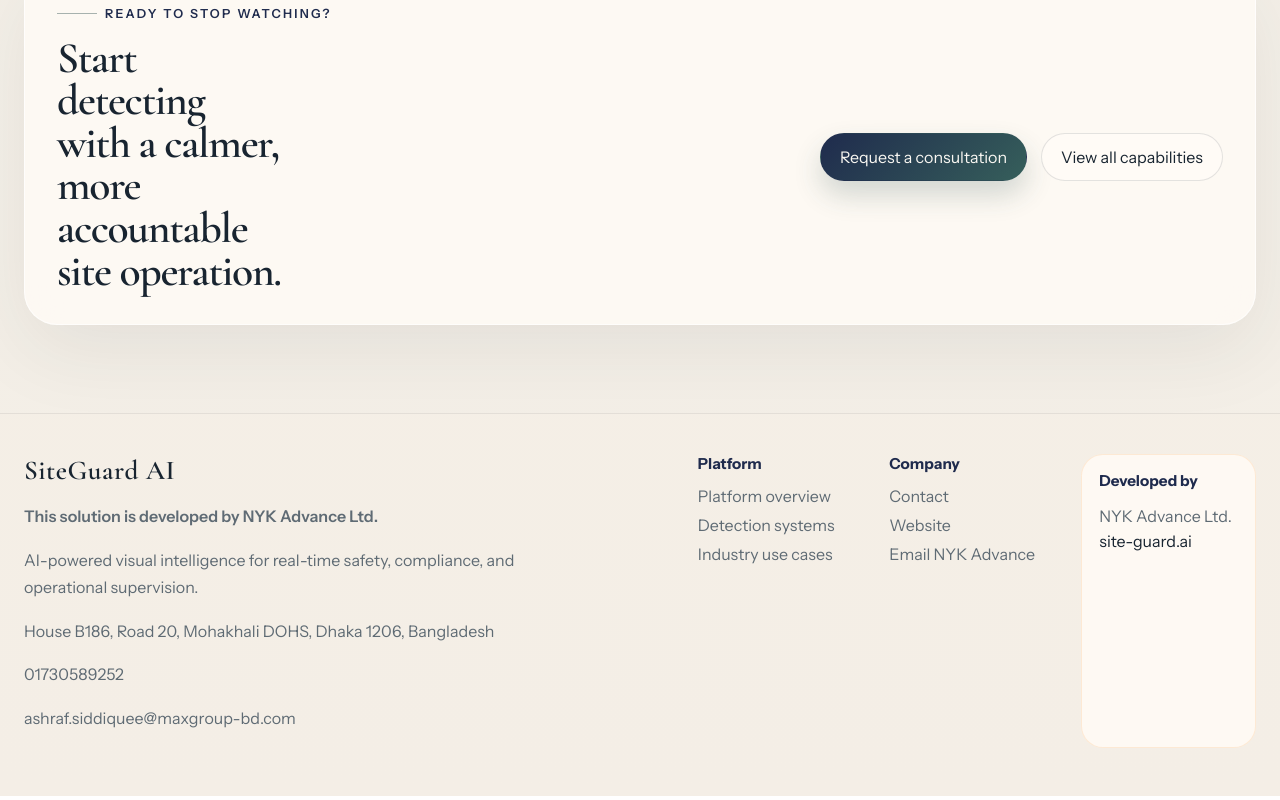
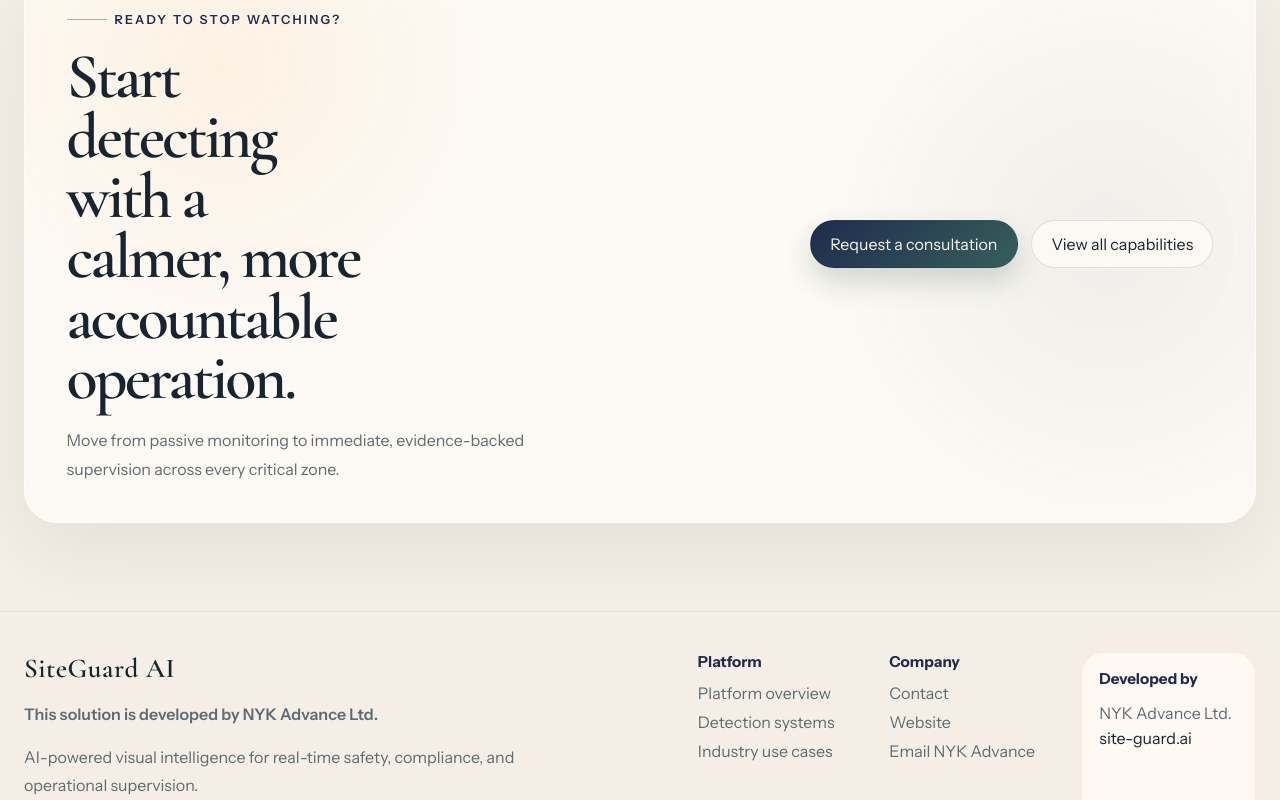
Before and after one commit to ramim121/siteguard-site, a Next.js app: page / in a window 1280 px wide. Shown: the part 3140-3940 px from the top of the page. Built offline with nearby package versions, Linux system fonts and the light colour scheme.

Commit message:
Refine homepage CTA section

```diff
--- a/app/globals.css
+++ b/app/globals.css
@@ -901,6 +901,18 @@ img {
   height: 1.75rem;
 }
 
+.card-icon-small-accent {
+  width: 1.85rem;
+  height: 1.85rem;
+  background: rgba(246, 139, 31, 0.08);
+  color: var(--teal-deep);
+}
+
+.card-icon-small-accent svg {
+  width: 0.82rem;
+  height: 0.82rem;
+}
+
 .industry-card-top .card-icon {
   width: 1.9rem;
   height: 1.9rem;
@@ -918,11 +930,76 @@ img {
   gap: 1rem;
 }
 
+.industry-overview-grid {
+  display: grid;
+  grid-template-columns: repeat(3, minmax(0, 1fr));
+  gap: 1rem;
+  margin-bottom: 1.4rem;
+}
+
+.industry-overview-card {
+  padding: 1.3rem;
+  border-radius: var(--radius-md);
+  background: rgba(255, 252, 247, 0.84);
+  border: 1px solid rgba(255, 255, 255, 0.7);
+  box-shadow: var(--shadow);
+  transition: transform 220ms ease, box-shadow 220ms ease, border-color 220ms ease;
+}
+
+.industry-overview-card:hover {
+  transform: translateY(-6px);
+  box-shadow: 0 28px 70px rgba(31, 43, 77, 0.14);
+  border-color: rgba(246, 139, 31, 0.26);
+}
+
+.industry-overview-head {
+  display: flex;
+  align-items: center;
+  gap: 0.8rem;
+  margin-bottom: 0.8rem;
+}
+
+.industry-overview-head span {
+  display: block;
+  text-transform: uppercase;
+  letter-spacing: 0.15em;
+  font-size: 0.68rem;
+  color: var(--amber);
+  margin-bottom: 0.35rem;
+}
+
+.industry-overview-head h3 {
+  margin: 0;
+  font-size: 1.05rem;
+}
+
+.industry-overview-card p {
+  margin: 0 0 0.9rem;
+  color: var(--muted);
+  line-height: 1.68;
+}
+
+.industry-overview-card ul {
+  margin: 0;
+  padding-left: 1.15rem;
+  color: var(--muted);
+  display: grid;
+  gap: 0.55rem;
+}
+
 .industry-columns {
   display: grid;
   grid-template-columns: repeat(2, minmax(0, 1fr));
   gap: 1rem;
   margin-top: 1rem;
+}
+
+.industry-detail-grid-redesigned {
+  gap: 1rem;
+}
+
+.industry-detail-head-redesigned {
+  margin-bottom: 0.9rem;
 }
 
 .industry-columns h4 {
@@ -932,15 +1009,46 @@ img {
 
 .cta-panel {
   border-radius: calc(var(--radius-lg) + 0.2rem);
-  padding: 2rem;
+  padding: 2.4rem 2.6rem;
   display: flex;
   align-items: center;
   justify-content: space-between;
-  gap: 1.5rem;
+  gap: 2rem;
+  min-height: 18rem;
+  background:
+    radial-gradient(circle at 16% 18%, rgba(246, 139, 31, 0.08), transparent 24%),
+    radial-gradient(circle at 88% 50%, rgba(31, 43, 77, 0.06), transparent 26%),
+    rgba(255, 252, 247, 0.82);
 }
 
 .cta-panel h2 {
-  max-width: 11ch;
+  max-width: 10ch;
+  font-size: clamp(3rem, 5vw, 5rem);
+  line-height: 0.94;
+  letter-spacing: -0.045em;
+}
+
+.cta-copy {
+  max-width: 38rem;
+}
+
+.cta-copy .eyebrow {
+  margin-bottom: 1.25rem;
+}
+
+.cta-copy p {
+  margin: 1.15rem 0 0;
+  max-width: 30rem;
+  color: var(--muted);
+  font-size: 1rem;
+  line-height: 1.78;
+}
+
+.cta-actions {
+  align-items: center;
+  justify-content: flex-end;
+  margin-top: 0;
+  min-width: 23rem;
 }
 
 .solution-architecture-layout {
@@ -1034,7 +1142,7 @@ img {
 }
 
 .footer-copy {
-  max-width: 36rem;
+  max-width: 34rem;
 }
 
 .footer-developed {
@@ -1042,8 +1150,42 @@ img {
   font-weight: 600;
 }
 
-.footer-address-block {
-  margin-top: 1rem;
+.footer-contact-stack {
+  display: grid;
+  gap: 0.8rem;
+  margin-top: 1.1rem;
+}
+
+.footer-contact-item {
+  display: grid;
+  grid-template-columns: auto 1fr;
+  gap: 0.75rem;
+  align-items: start;
+}
+
+.footer-contact-item span {
+  display: block;
+  margin-bottom: 0.2rem;
+  text-transform: uppercase;
+  letter-spacing: 0.14em;
+  font-size: 0.64rem;
+  color: var(--amber);
+}
+
+.footer-contact-item p {
+  margin: 0;
+}
+
+.card-icon-footer {
+  width: 1.9rem;
+  height: 1.9rem;
+  margin-bottom: 0;
+  background: rgba(246, 139, 31, 0.08);
+}
+
+.card-icon-footer svg {
+  width: 0.8rem;
+  height: 0.8rem;
 }
 
 .footer-grid {
@@ -1148,6 +1290,7 @@ img {
   .industry-grid,
   .moment-grid,
   .solution-grid-modern,
+  .industry-overview-grid,
   .platform-stat-row,
   .solution-stat-grid,
   .timeline-grid-architecture {
@@ -1171,6 +1314,11 @@ img {
   .header-inner {
     flex-direction: column;
     align-items: flex-start;
+  }
+
+  .cta-actions {
+    justify-content: flex-start;
+    min-width: 0;
   }
 
   .footer-inner,
@@ -1208,6 +1356,7 @@ img {
   .moment-grid,
   .solution-grid-modern,
   .solution-intro-grid,
+  .industry-overview-grid,
   .platform-stat-row,
   .solution-stat-grid,
   .timeline-grid-architecture {
@@ -1227,6 +1376,16 @@ img {
   .contact-point-card,
   .solution-stat-card {
     padding: 1.2rem;
+  }
+
+  .cta-panel {
+    min-height: auto;
+    padding: 1.6rem;
+  }
+
+  .cta-panel h2 {
+    font-size: clamp(2.35rem, 10vw, 3.5rem);
+    max-width: 12ch;
   }
 
   .section {
--- a/app/page.tsx
+++ b/app/page.tsx
@@ -161,9 +161,13 @@ export default function HomePage() {
 
       <section className="section section-compact">
         <div className="section-inner cta-panel reveal rise">
-          <div>
+          <div className="cta-copy">
             <span className="eyebrow">Ready to stop watching?</span>
-            <h2>Start detecting with a calmer, more accountable site operation.</h2>
+            <h2>Start detecting with a calmer, more accountable operation.</h2>
+            <p>
+              Move from passive monitoring to immediate, evidence-backed
+              supervision across every critical zone.
+            </p>
           </div>
           <div className="cta-actions">
             <Link className="button button-primary" href="/contact">
```
